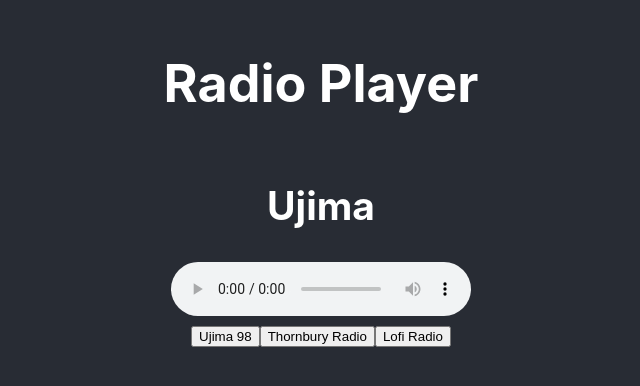
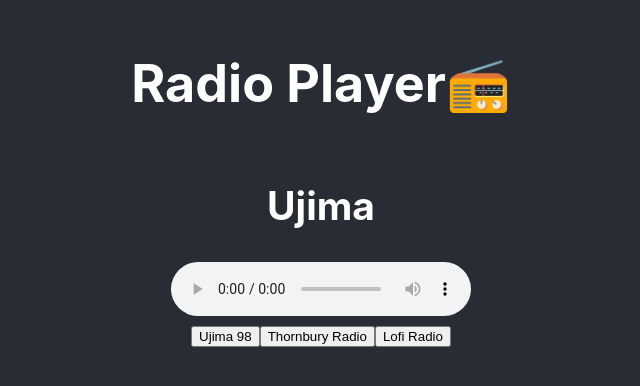
Before and after one commit to scottamass/radio-browser, a React (Create React App) app: page / in a window 1280 px wide. Shown: the part 218-604 px from the top of the page, without its empty margins (319-959 px from the left). Built offline with nearby package versions, Linux system fonts and the light colour scheme.

Commit message:
ui update

```diff
--- a/src/App.js
+++ b/src/App.js
@@ -16,7 +16,7 @@ function App() {
   return (
     <div className="App">
       <header className="App-header">
-        <h1>Radio Player</h1>
+        <h1>Radio Player📻</h1>
         <h2>{stationTitle}</h2>
 
         <audio controls key={playerKey} autoPlay>
```
